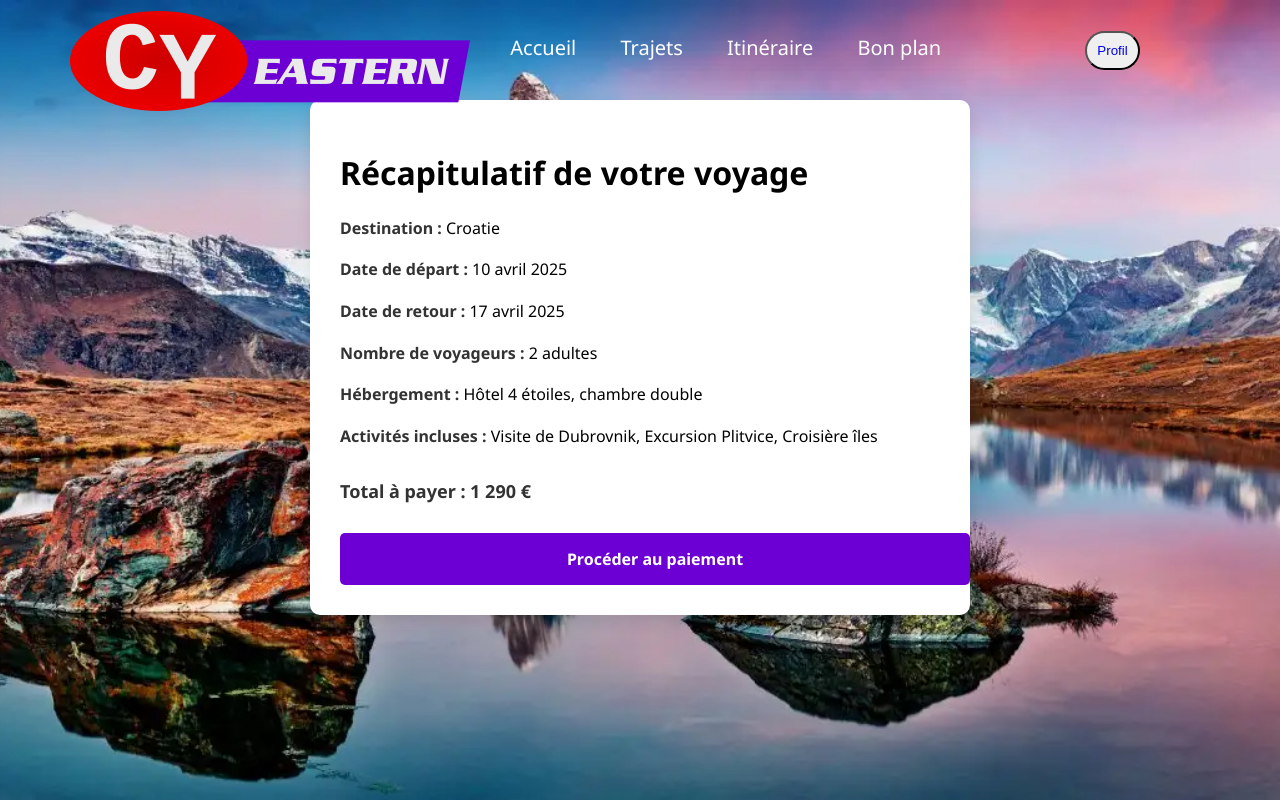
After one commit to valerierx/Click-journeY, a PHP site: page /recapitulatif.html in a window 1280 px wide. The commit adds this page. Run offline with PHP 8.4, Linux system fonts and the light colour scheme.

Commit message:
Recapitulatif voyage

```diff
--- /dev/null
+++ b/recapitulatif.html
@@ -0,0 +1,56 @@
+<!DOCTYPE html>
+<html lang="fr">
+<head>
+  <meta charset="UTF-8">
+  <title>Récapitulatif de votre voyage</title>
+  <link rel="stylesheet" href="style.css">
+
+</head>
+<body>
+  <!DOCTYPE html>
+<html lang="fr">
+<head>
+    <meta charset="UTF-8">
+    <link rel="stylesheet" type="text/css" href="style.css">
+    <title>Recherche</title>
+</head>
+<body>
+
+<div>
+    <nav>
+        <div class="divmenu">
+            <div class="logo1">
+                <a href="index.html"><img src="media/logo.webp" width="400" height="100" alt="Logo"></a>
+            </div>
+            <ul>
+              <li class="limenu"><a href="index.html">Accueil</a></li>
+              <li class="limenu"><a href="presentation.html">Trajets</a></li>
+              <li class="limenu"><a href="recherche.html">Itinéraire</a></li>
+              <li class="limenu"><a href="">Bon plan</a></li>
+              <button class="bouton_menu"><a href="profil.php">Profil</a></button>
+            </ul>
+
+            <i class='bx bx-search-alt'></i>
+            <!--Loupe de recherche-->
+        </div>
+    </nav>
+</div>
+
+  <div class="container">
+    <h1>Récapitulatif de votre voyage</h1>
+    <div class="details">
+      <p><strong>Destination :</strong> Croatie</p>
+      <p><strong>Date de départ :</strong> 10 avril 2025</p>
+      <p><strong>Date de retour :</strong> 17 avril 2025</p>
+      <p><strong>Nombre de voyageurs :</strong> 2 adultes</p>
+      <p><strong>Hébergement :</strong> Hôtel 4 étoiles, chambre double</p>
+      <p><strong>Activités incluses :</strong> Visite de Dubrovnik, Excursion Plitvice, Croisière îles</p>
+    </div>
+
+    <p class="total">Total à payer : 1 290 €</p>
+
+    <a href="#" class="btn-payer">Procéder au paiement</a>
+  </div>
+
+</body>
+</html>
--- a/style.css
+++ b/style.css
@@ -563,3 +563,58 @@ label[for=cgu], label[for=newsletter], label[for=mdpoublie] {
 .rue input[type="number"] {
     width: 50%;
 }
+
+
+
+/* Début Récapitulatif d'un voyage*/
+.container {
+    max-width: 600px;
+    margin: 0 auto;
+    background: white;
+    padding: 30px;
+    border-radius: 10px;
+    box-shadow: 0 5px 15px rgba(0,0,0,0.1);
+  }
+
+ /* h1 {
+    text-align: center;
+    color: #6c00d4;
+  }*/
+
+  .details {
+    margin-top: 20px;
+    line-height: 1.6;
+  }
+
+  .details strong {
+    color: #333;
+  }
+
+  .total {
+    margin-top: 30px;
+    font-size: 18px;
+    font-weight: bold;
+    color: #333;
+  }
+
+  .btn-payer {
+    display: block;
+    width: 100%;
+    margin-top: 30px;
+    background-color: #6c00d4;
+    color: white;
+    border: none;
+    padding: 15px;
+    border-radius: 5px;
+    font-size: 16px;
+    font-weight: bold;
+    cursor: pointer;
+    transition: background-color 0.3s;
+    text-align: center;
+    text-decoration: none;
+  }
+
+  .btn-payer:hover {
+    background-color: #5300a6;
+  }
+  /*Fin Récapitulatif voyage*/
```
